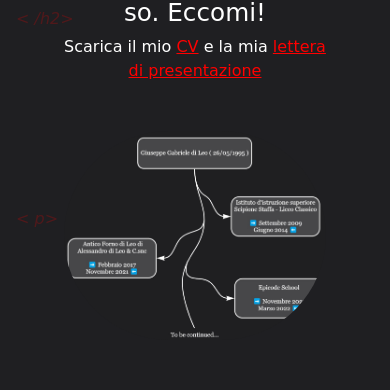
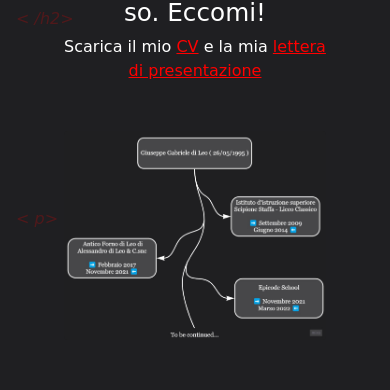
Before and after one commit to DI-LEO-GIUSEPPE-GABRIELE/Portfolio, a plain HTML site: page index.html in a window 390 px wide. Shown: the part 2200-2590 px from the top of the page. Drawn offline with nearby package versions, Linux system fonts and the light colour scheme; a web font is replaced by a local one.

Commit message:
responsive

```diff
--- a/index.html
+++ b/index.html
@@ -216,7 +216,7 @@
             </p>
             <img data-aos="fade-down" data-aos-delay="50" data-aos-duration="1000" data-aos-easing="ease-in-out"
                 data-aos-mirror="true" data-aos-once="false" data-aos-anchor-placement="top-center"
-                class="img-fluid mb-5" src="./img/Untitled.jpg" alt="diagramma-albero">
+                class="img-fluid mb-5 rounded" src="./img/Untitled.jpg" alt="diagramma-albero">
         </section>
 
         <section id="leMieSkills" class="text-center mb-5">
--- a/style.css
+++ b/style.css
@@ -237,7 +237,6 @@ header {
 /* SECTION CHI SONO */
 #chi-sono img {
   width: 50em;
-  border-radius: 8.6em;
 }
 
 /* SECTION WORKS */
```
